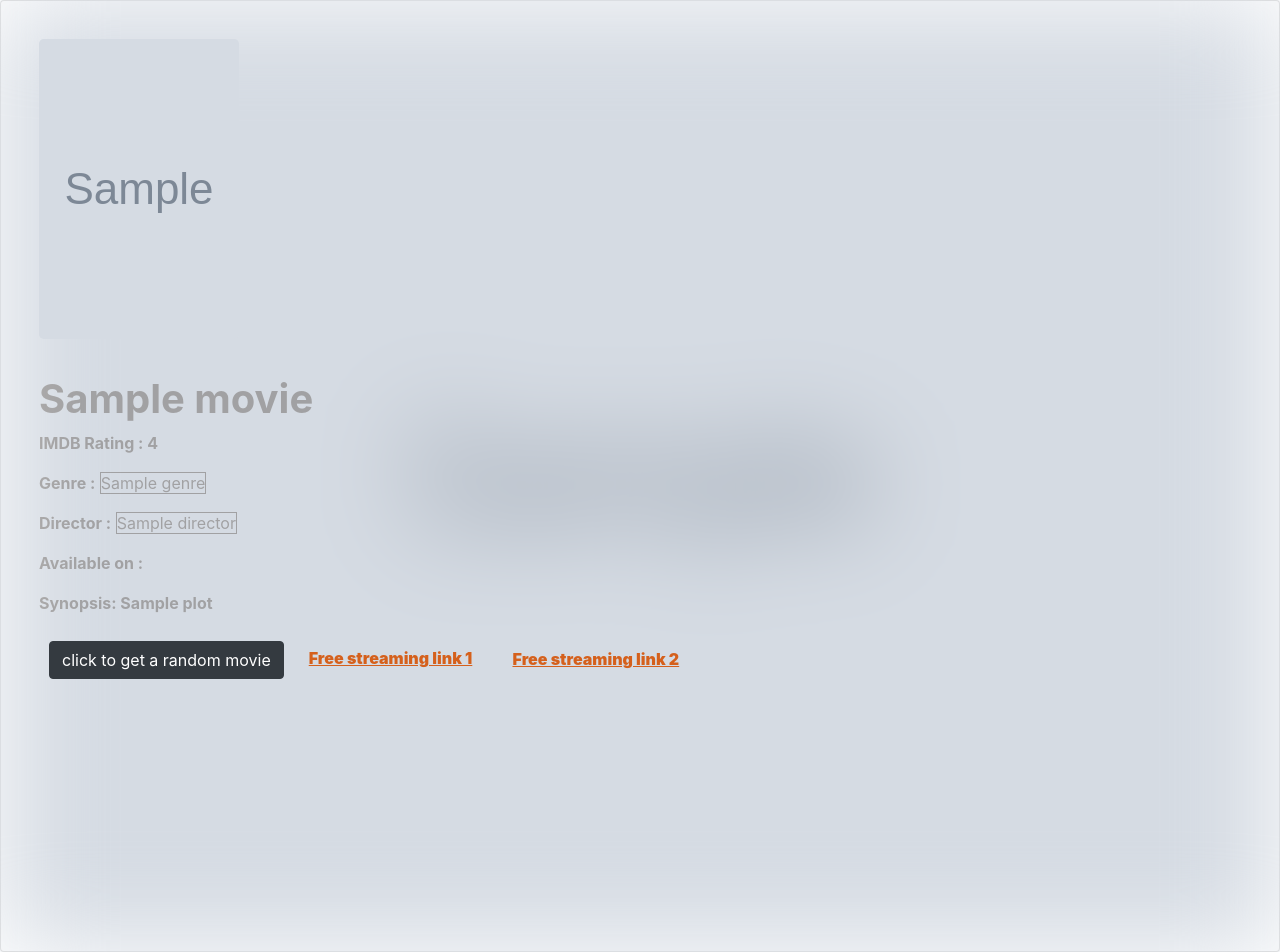
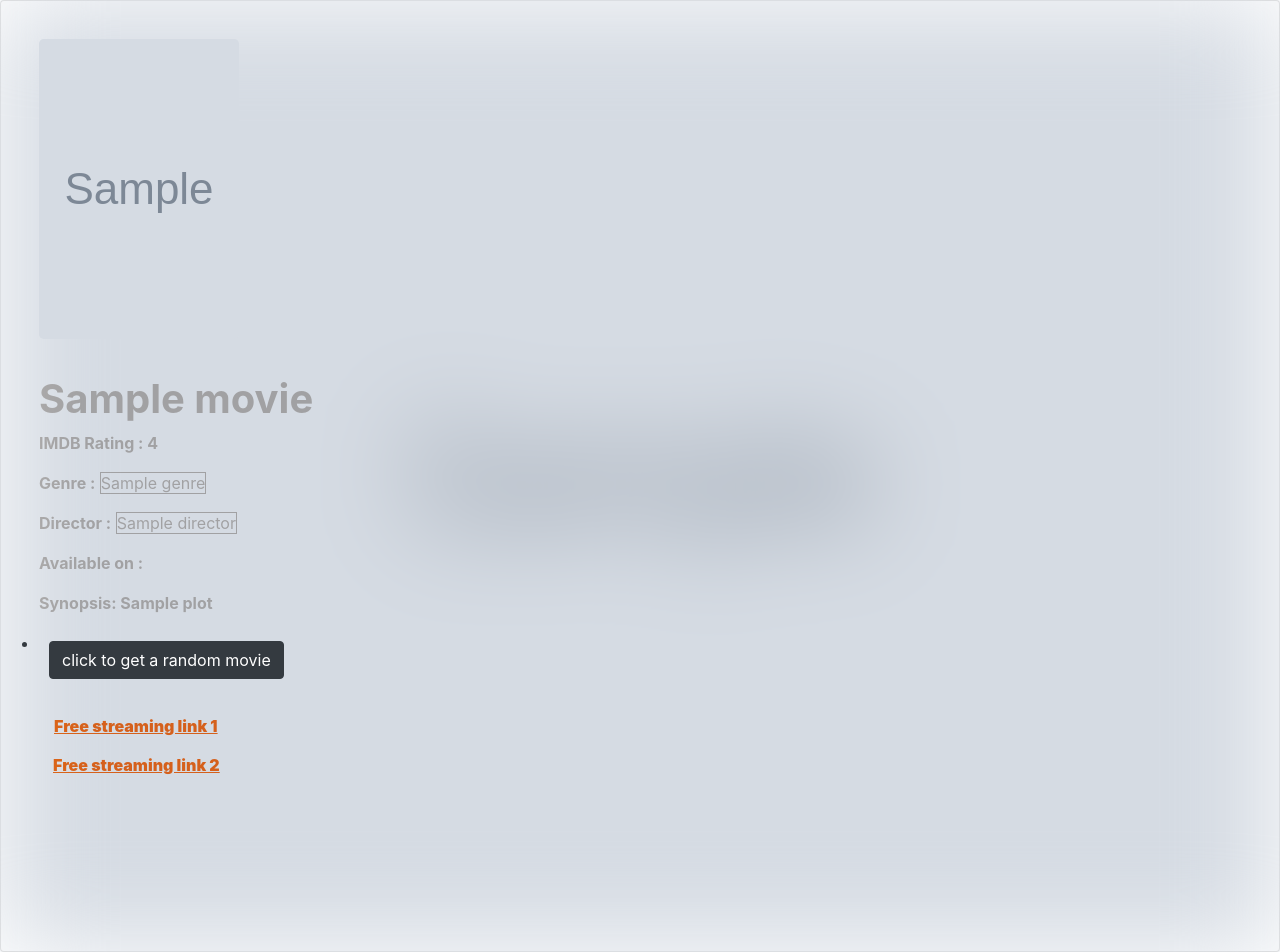
Before and after one commit to Abishek-Balasubramaniam/suggest-a-random-movie, a Django app: template templates/movie_details.html in a window 1280 px wide. Run offline with Django 3.2, Linux system fonts and the light colour scheme; the template is opened without the code that fills it: most values are stand-ins (such as "Sample title", 1, 10 or a date in 2020); grey boxes marked "Sample" are stand-in pictures; some libraries are stand-ins or nearby versions.

Commit message:
first commit

```diff
--- a/templates/movie_details.html
+++ b/templates/movie_details.html
@@ -53,18 +53,20 @@
 
             <p style="mix-blend-mode: difference; max-width: 1200px;"><strong>Synopsis: {{my_movie.plot}}<strong></p>
 
-               <div class="float-sm-left" style="margin:10px ; margin-bottom: 20px; margin-right: 10px;">
 
-                  <button onclick="myFunction()" class="btn btn-dark">click to get a random movie</button>
+               <ul class="list-group" >
+                  <li><div class="float-sm-left" style="margin:10px ; margin-bottom: 20px; margin-right: 10px;">
 
-               </div>
-               <ul class="list-inline" style="mix-blend-mode: difference;">
-                  <li class="list-inline-item">
-                     <a href="{{my_movie.free_url1}}" class="float-sm-left" style="text-decoration: underline;mix-blend-mode: difference;padding: 15px;">Free streaming link 1</a>
+                     <button onclick="myFunction()" class="btn btn-dark">click to get a random movie</button>
+
+                  </div>
+               </li>
+
+                     <a href="{{my_movie.free_url1}}"  style="text-decoration: underline;mix-blend-mode: difference;padding: 15px;">Free streaming link 1</a>
                   </li>
 
                   <li class="list-inline-item">
-                     <a href="{{my_movie.free_url2}}" class="float-sm-left" style="text-decoration: underline;mix-blend-mode: difference;padding: 14px; ">Free streaming link 2</a>
+                     <a href="{{my_movie.free_url2}}" style="text-decoration: underline;mix-blend-mode: difference;padding: 14px; ">Free streaming link 2</a>
 
                   </li>
 
```
